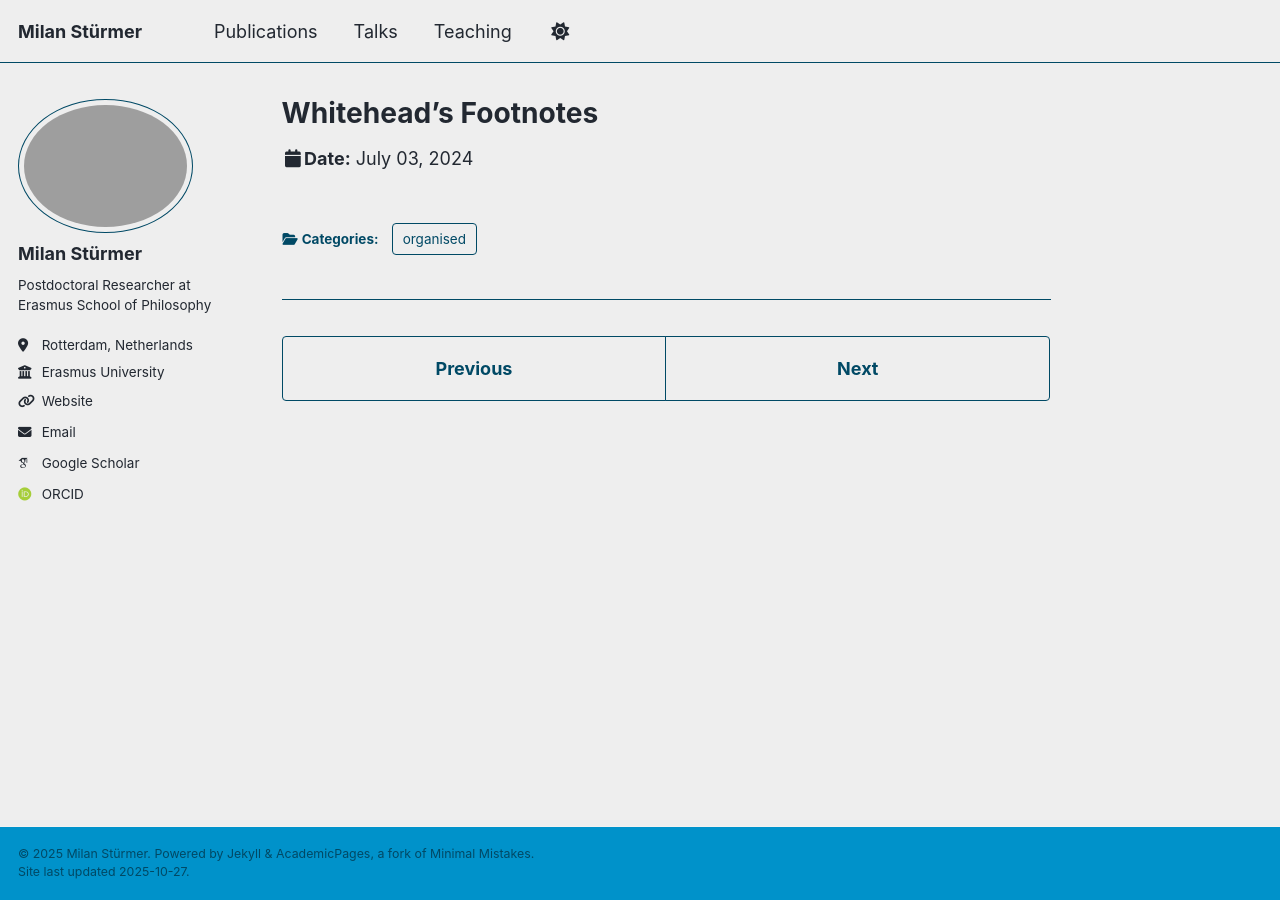
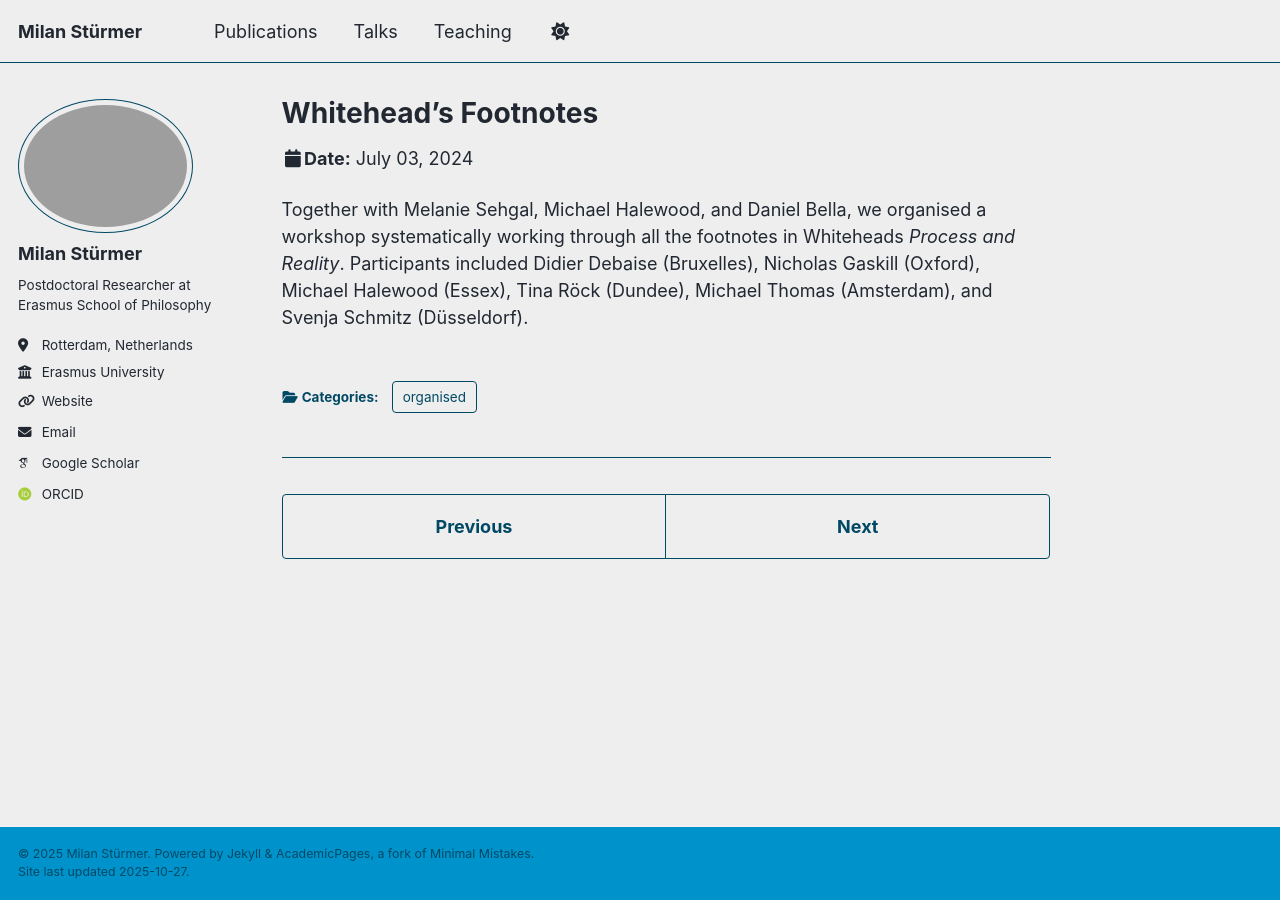
Before and after one commit to milanstuermer/milanstuermer.github.io, a Jekyll site: the page built from _talks/2024-whiteheads-footnotes.md, in a window 1280 px wide. Built offline with Jekyll 4.4.1, drawn with Linux system fonts in a browser that asks for light colours; some web fonts are replaced; a script that is not in the unit is left out.

Commit message:
Update 2024-whiteheads-footnotes.md

```diff
--- a/_talks/2024-whiteheads-footnotes.md
+++ b/_talks/2024-whiteheads-footnotes.md
@@ -2,9 +2,10 @@
 title: "Whitehead’s Footnotes"
 collection: talks
 category: "organised"
-type: "Workshop co-organised with Melanie Sehgal, Michael Halewood, and Daniel Bella"
+type: "Workshop"
 permalink: /talks/2024-whiteheads-footnotes
 venue: "Institute for Basic Research in the History of Philosophy (IGP)"
 date: 2024-07-03
 location: "University of Wuppertal"
 ---
+Together with Melanie Sehgal, Michael Halewood, and Daniel Bella, we organised a workshop systematically working through all the footnotes in Whiteheads <i>Process and Reality</i>. Participants included Didier Debaise (Bruxelles), Nicholas Gaskill (Oxford), Michael Halewood (Essex), Tina Röck (Dundee), Michael Thomas (Amsterdam), and Svenja Schmitz (Düsseldorf).
```
